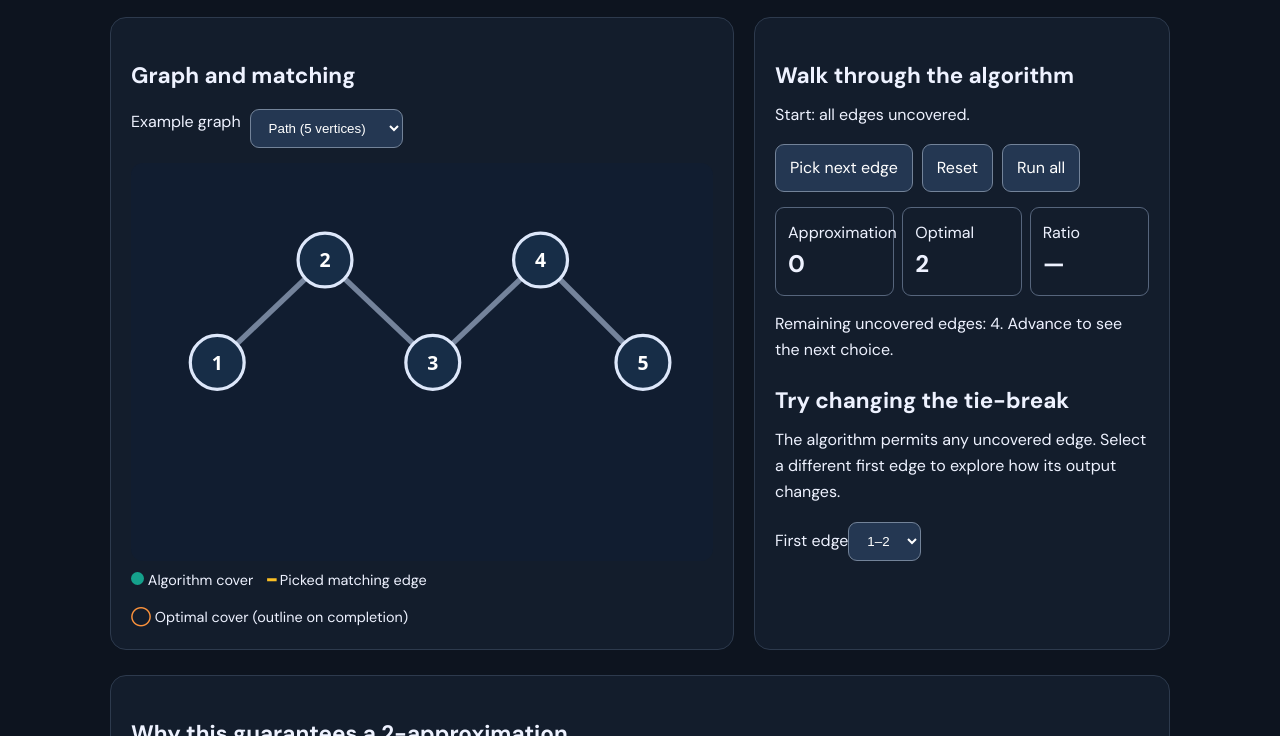
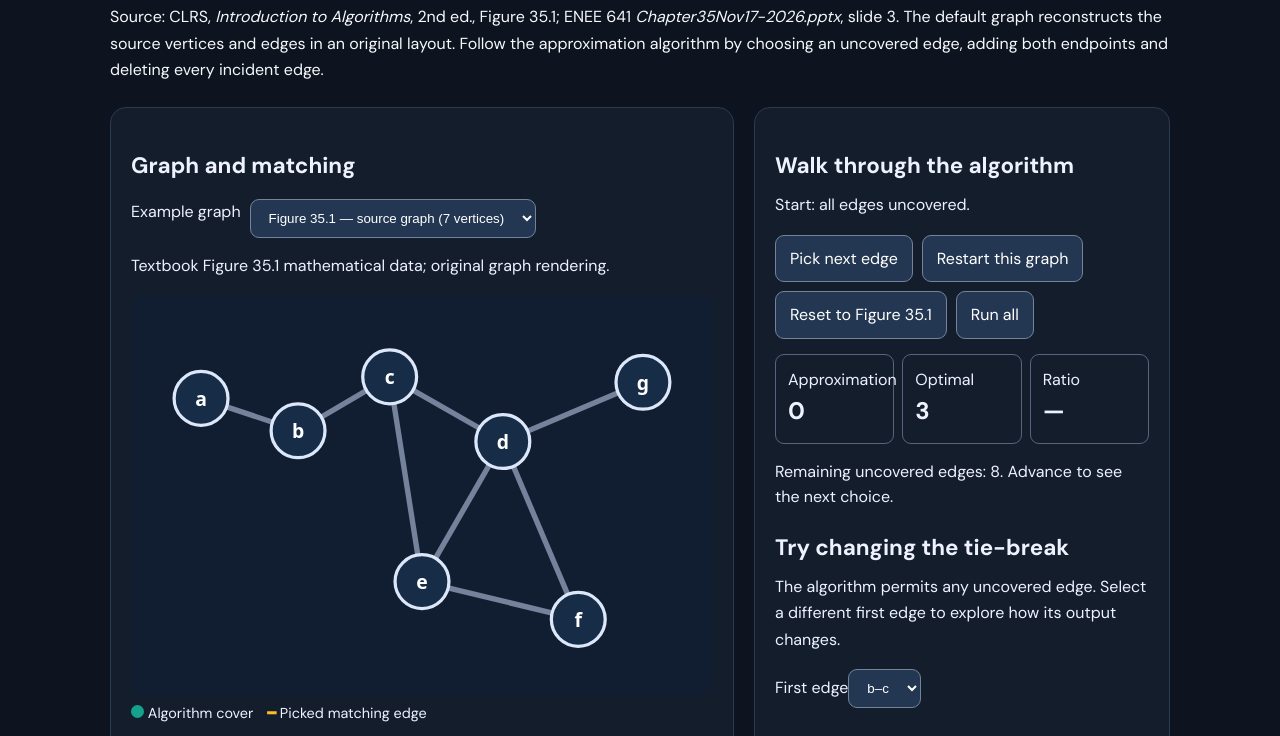
Before and after one commit to RHHanson-UMD/ENEE-641, a website: page site/visualizations/vertex-cover.html in a window 1280 px wide. Shown: the part 304-1040 px from the top of the page. Drawn offline with Linux system fonts and the light colour scheme.

Commit message:
Seed Figure 35.1 actual seven-vertex graph with four original practice variants

```diff
--- a/site/visualizations/vertex-cover.html
+++ b/site/visualizations/vertex-cover.html
@@ -19,16 +19,18 @@ output{display:block;min-height:45px;margin-top:15px} .stats{display:grid;grid-t
 </style></head>
 <body><a class="skip-link" href="#main">Skip to content</a><header class="site-header"><div class="container nav-row"><a class="brand" href="../">ENEE 641 / Learning Lab</a><nav class="site-nav"><a href="../">Course home</a><a href="#proof">Proof</a></nav><div class="nav-actions"><button class="theme-button" id="theme-toggle" aria-label="Toggle theme">☾</button></div></div></header>
 <main id="main" class="explorer"><div class="section-label">CHAPTER 35 / APPROXIMATION ALGORITHMS</div>
-<h1>Vertex cover: why <em>two</em> is enough.</h1><p>This is an original illustrative graph, not a reproduction of the lecture slide. Follow the algorithm that picks an uncovered edge, adds both endpoints, and deletes every edge incident to those vertices.</p>
-<div class="layout"><section class="panel" aria-label="Interactive graph"><h2>Graph and matching</h2><div class="controls"><label for="example">Example graph</label><select id="example"><option value="path">Path (5 vertices)</option><option value="triangle">Triangle</option><option value="star">Star</option><option value="cycle">Cycle (6 vertices)</option></select></div>
+<h1>Figure 35.1 — Vertex cover: why <em>two</em> is enough.</h1><p>Source: CLRS, <em>Introduction to Algorithms</em>, 2nd ed., Figure 35.1; ENEE 641 <em>Chapter35Nov17-2026.pptx</em>, slide 3. The default graph reconstructs the source vertices and edges in an original layout. Follow the approximation algorithm by choosing an uncovered edge, adding both endpoints and deleting every incident edge.</p>
+<div class="layout"><section class="panel" aria-label="Interactive graph"><h2>Graph and matching</h2><div class="controls"><label for="example">Example graph</label><select id="example"><option value="source">Figure 35.1 — source graph (7 vertices)</option><option value="path">Practice — path (5 vertices)</option><option value="triangle">Practice — triangle</option><option value="star">Practice — star</option><option value="cycle">Practice — cycle (6 vertices)</option></select></div><p id="source-label">Textbook Figure 35.1 data — independently drawn graph.</p>
 <svg id="graph" viewBox="0 0 540 370" role="img" aria-label="Graph showing selected cover vertices and picked matching edges"></svg>
 <div class="legend"><span><span class="mark"></span> Algorithm cover</span><span> <strong style="color:#fbbf24">━</strong> Picked matching edge</span><span><strong style="color:#fb923c">◯</strong> Optimal cover (outline on completion)</span></div></section>
-<section class="panel"><h2>Walk through the algorithm</h2><p id="step-caption" aria-live="polite">Start: all edges uncovered.</p><div class="controls"><button id="next" type="button">Pick next edge</button><button id="reset" type="button">Reset</button><button id="all" type="button">Run all</button></div><div class="stats"><div class="stat">Approximation<b id="approx-size">0</b></div><div class="stat">Optimal<b id="opt-size">—</b></div><div class="stat">Ratio<b id="ratio">—</b></div></div>
+<section class="panel"><h2>Walk through the algorithm</h2><p id="step-caption" aria-live="polite">Start: all edges uncovered.</p><div class="controls"><button id="next" type="button">Pick next edge</button><button id="reset" type="button">Restart this graph</button><button id="reset-source" type="button">Reset to Figure 35.1</button><button id="all" type="button">Run all</button></div><div class="stats"><div class="stat">Approximation<b id="approx-size">0</b></div><div class="stat">Optimal<b id="opt-size">—</b></div><div class="stat">Ratio<b id="ratio">—</b></div></div>
 <output id="verdict" aria-live="polite"></output><h2>Try changing the tie-break</h2><p>The algorithm permits any uncovered edge. Select a different first edge to explore how its output changes.</p><label for="first-edge">First edge</label><select id="first-edge"></select></section></div>
 <section id="proof" class="panel" style="margin-top:25px"><h2>Why this guarantees a 2-approximation</h2><p>The chosen edges form a <strong>maximal matching</strong>: no two selected edges share a vertex, and every original edge touches an endpoint selected by the algorithm. A valid vertex cover needs at least one endpoint of <em>every matching edge</em>. Thus OPT ≥ |M|, while the algorithm selects exactly 2|M| vertices. Therefore |C| = 2|M| ≤ 2 OPT.</p><p>A maximal matching need not be a maximum matching, and a 2-approximation guarantee does not mean the returned cover always costs twice the optimum. The exact optimum displayed here is computed by exhaustive search for these small teaching graphs; it is <em>not</em> part of the polynomial-time approximation algorithm.</p><p><strong>Source:</strong> ENEE 641 lecture, <em>Chapter35Nov17-2026.pptx</em>, APPROX-VERTEX-COVER and Theorem 35.1; Cormen, Leiserson, Rivest and Stein, <em>Introduction to Algorithms</em>, 2nd ed., Chapter 35. Independently authored implementation.</p></section></main>
 <script type="module">
 import {approxVertexCover,optimumCover,isCover} from './vertex-cover-engine.js';
+import {vertexCoverFigure351 as source} from './ch35-figure-seeds.js';
 const shapes={
+source:{n:source.n,edges:source.edges,pos:source.positions,labels:source.labels},
 path:{n:5,edges:[[0,1],[1,2],[2,3],[3,4]],pos:[[80,185],[180,90],[280,185],[380,90],[475,185]]},
 triangle:{n:3,edges:[[0,1],[1,2],[0,2]],pos:[[270,55],[110,305],[430,305]]},
 star:{n:5,edges:[[0,1],[0,2],[0,3],[0,4]],pos:[[270,180],[80,55],[460,55],[80,320],[460,320]]},
@@ -36,8 +38,8 @@ cycle:{n:6,edges:[[0,1],[1,2],[2,3],[3,4],[4,5],[5,0]],pos:[[270,35],[420,105],[
 let g, run, index;
 const $=id=>document.getElementById(id);
 function setup(){
-g=shapes[$('example').value];$('first-edge').replaceChildren();
-g.edges.forEach(([u,v],i)=>{const op=document.createElement('option');op.value=i;op.textContent=(u+1)+'–'+(v+1);$('first-edge').append(op)});
+g=shapes[$('example').value];$('source-label').textContent=$('example').value==='source'?'Textbook Figure 35.1 mathematical data; original graph rendering.':'Independent practice graph — not the textbook figure.';$('first-edge').replaceChildren();
+g.edges.forEach(([u,v],i)=>{const op=document.createElement('option');op.value=i;op.textContent=(g.labels?.[u]??String(u+1))+'–'+(g.labels?.[v]??String(v+1));$('first-edge').append(op)});
 restart();
 }
 function restart(){
@@ -51,15 +53,15 @@ const optimal=optimumCover(g.n,g.edges); const done=index===run.steps.length;
 const svg=$('graph');svg.replaceChildren();
 const ns='http://www.w3.org/2000/svg';
 const el=(tag,attr,parent=svg)=>{const x=document.createElementNS(ns,tag);Object.entries(attr).forEach(([k,v])=>x.setAttribute(k,v));parent.append(x);return x};
-g.edges.forEach(([u,v],i)=>{const [x1,y1]=g.pos[u],[x2,y2]=g.pos[v];const line=el('line',{x1,y1,x2,y2,class:'edge'+(picked.has(i)?' active':!remaining.has(i)?' removed':'')});const title=el('title',{},line);title.textContent='Edge '+(u+1)+' to '+(v+1)});
-g.pos.forEach(([cx,cy],i)=>{const node=el('circle',{cx,cy,r:25,class:'node'+(state.cover.includes(i)?' cover':'')+(done&&optimal.includes(i)?' opt':'')});el('title',{},node).textContent='Vertex '+(i+1);const t=el('text',{x:cx,y:cy,class:'node-label'});t.textContent=i+1});
+g.edges.forEach(([u,v],i)=>{const [x1,y1]=g.pos[u],[x2,y2]=g.pos[v];const line=el('line',{x1,y1,x2,y2,class:'edge'+(picked.has(i)?' active':!remaining.has(i)?' removed':'')});const title=el('title',{},line);title.textContent='Edge '+(g.labels?.[u]??String(u+1))+' to '+(g.labels?.[v]??String(v+1))});
+g.pos.forEach(([cx,cy],i)=>{const node=el('circle',{cx,cy,r:25,class:'node'+(state.cover.includes(i)?' cover':'')+(done&&optimal.includes(i)?' opt':'')});el('title',{},node).textContent='Vertex '+(g.labels?.[i]??String(i+1));const t=el('text',{x:cx,y:cy,class:'node-label'});t.textContent=g.labels?.[i]??String(i+1)});
 $('approx-size').textContent=state.cover.length;$('opt-size').textContent=optimal.length;
 $('ratio').textContent=done?(optimal.length? (state.cover.length/optimal.length).toFixed(2):'1.00'):'—';
 $('next').disabled=done;$('all').disabled=done;
-$('step-caption').textContent= !index?'Start: all edges uncovered.': 'Step '+index+': picked edge '+g.edges[run.steps[index-1].picked].map(v=>v+1).join('–')+', added its endpoints and discarded '+run.steps[index-1].discarded.length+' incident edge(s).';
+$('step-caption').textContent= !index?'Start: all edges uncovered.': 'Step '+index+': picked edge '+g.edges[run.steps[index-1].picked].map(v=>g.labels?.[v]??String(v+1)).join('–')+', added its endpoints and discarded '+run.steps[index-1].discarded.length+' incident edge(s).';
 $('verdict').textContent=done?'Finished: cover valid = '+isCover(g.n,g.edges,state.cover)+'. '+state.cover.length+' ≤ 2 × '+optimal.length+'. The matching has '+run.matching.length+' edge(s).':'Remaining uncovered edges: '+state.remaining.length+'. Advance to see the next choice.';
 }
 $('next').addEventListener('click',()=>{if(index<run.steps.length){index++;draw()}});
 $('all').addEventListener('click',()=>{index=run.steps.length;draw()});
-$('reset').addEventListener('click',restart);$('first-edge').addEventListener('change',restart);$('example').addEventListener('change',setup);setup();
+$('reset').addEventListener('click',restart);$('reset-source').addEventListener('click',()=>{$('example').value='source';setup()});$('first-edge').addEventListener('change',restart);$('example').addEventListener('change',setup);setup();
 </script></body></html>
```
